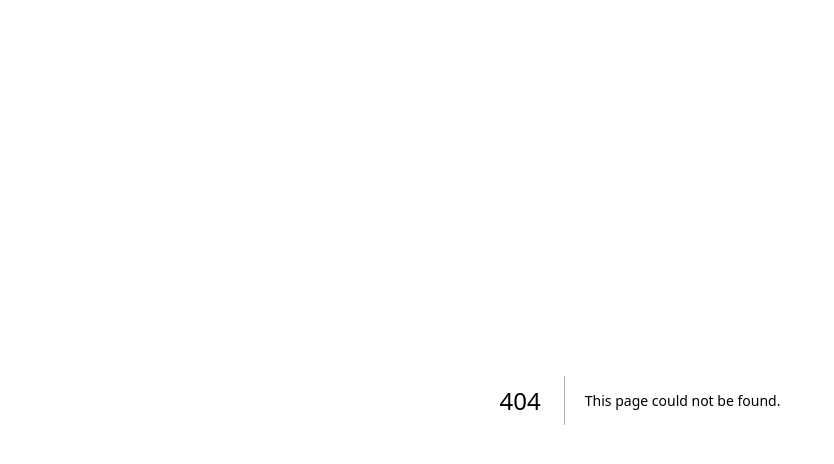
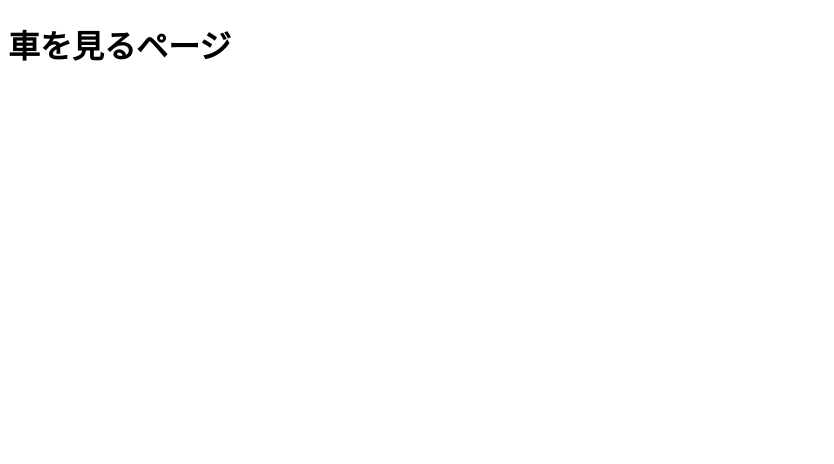
Before and after one commit to ozkoharu/fantastic-kohga, a Next.js app: page /CarWatch in a window 1280 px wide. Before the commit this address had no page. Shown: the top 464 px of the page, without its empty margins (0-834 px from the left). Built offline with nearby package versions, Linux system fonts and the light colour scheme.

Commit message:
カーメニューwip

```diff
--- /dev/null
+++ b/pages/CarWatch.tsx
@@ -0,0 +1,16 @@
+import { NextPage } from "next";
+import { useRouter } from "next/router";
+import { useContext } from "react";
+import { UserIdContext } from "./_app";
+
+const CarWatch: NextPage = () => {
+    const router = useRouter();
+    const { userId, setUserId } = useContext(UserIdContext);
+
+    return (
+        <>
+            <h1>車を見るページ</h1>
+        </>
+    )
+}
+export default CarWatch;
```
